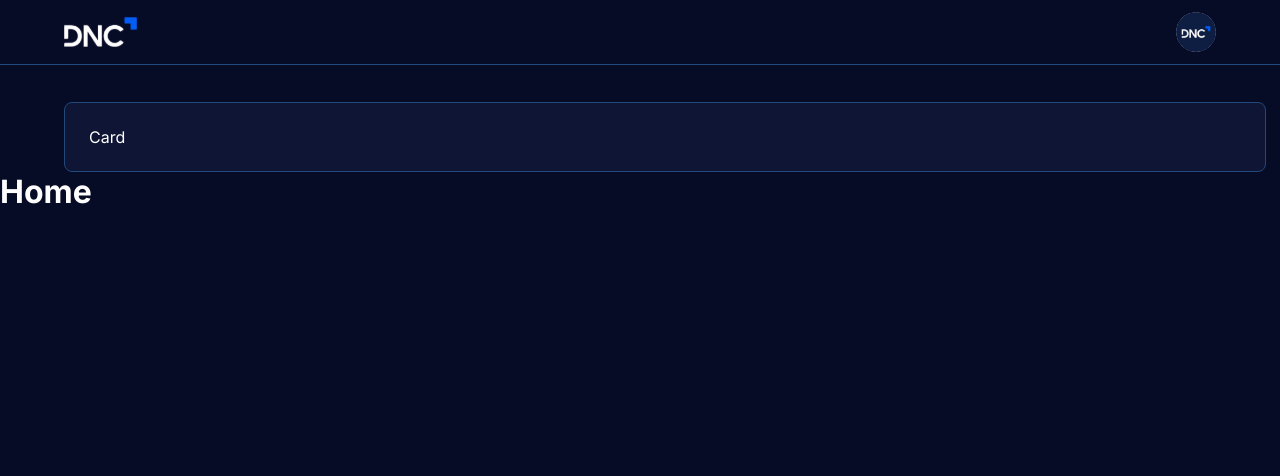
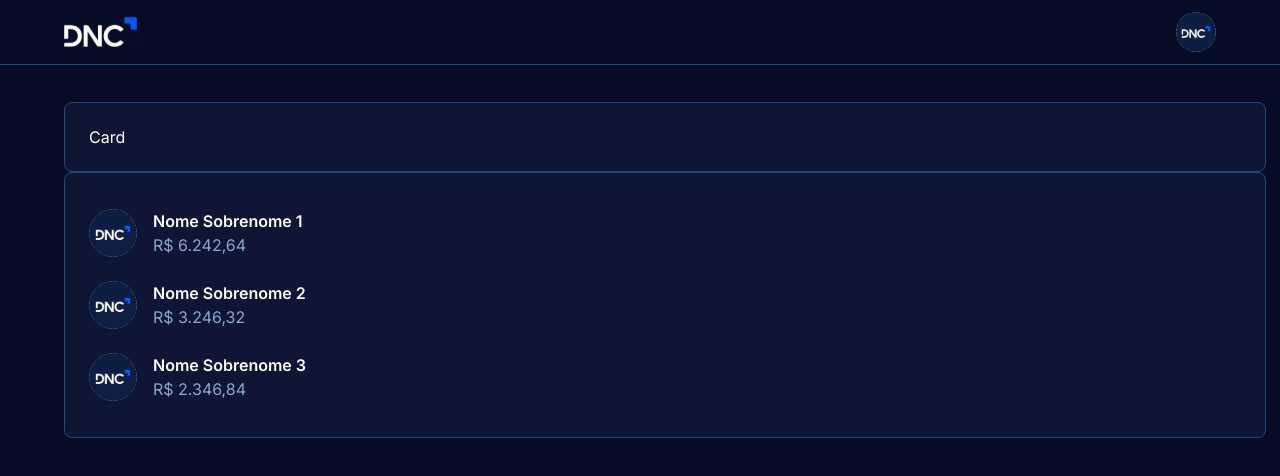
Before and after one commit to DieAllPies/dnc-sales-dashboard-dennis, a React (Vite) app: page /home in a window 1280 px wide. Shown: the top 476 px of the page. Built offline with nearby package versions, Linux system fonts and the light colour scheme.

Commit message:
Feat: Avatars list component

```diff
--- /dev/null
+++ b/src/components/AvatarsList.tsx
@@ -0,0 +1,38 @@
+import { StyledH2, StyledSpan } from '@/components'
+import { Avatar, Box } from '@mui/material'
+import { pxToRem } from '@/utils'
+import type { AvatarsListsProps } from '@/types/avatarsList'
+
+function AvatarsList(props: AvatarsListsProps) {
+  return (
+    <>
+      {props.listData.map((item, index) => (
+        <Box
+          sx={{
+            alignItems: 'center',
+            display: 'flex',
+            padding: `${pxToRem(12)} 0`,
+            key: { index },
+          }}
+        >
+          <Box>
+            <Avatar
+              alt={item.name}
+              src={item.avatar}
+              sx={{
+                width: pxToRem(48),
+                height: pxToRem(48),
+                marginRight: pxToRem(16),
+              }}
+            />
+          </Box>
+          <Box>
+            <StyledH2>{item.name}</StyledH2>
+            <StyledSpan>{item.subtitle}</StyledSpan>
+          </Box>
+        </Box>
+      ))}
+    </>
+  )
+}
+export default AvatarsList
--- a/src/components/index.ts
+++ b/src/components/index.ts
@@ -1,3 +1,4 @@
+export { default as AvatarsList } from './AvatarsList'
 export { default as FormComponent } from './FormComponent'
 export { default as Header } from './Header'
 export { Logo } from './Logo'
--- a/src/pages/Home.tsx
+++ b/src/pages/Home.tsx
@@ -1,14 +1,34 @@
-import { CardComponent, Header } from '@/components'
+import { AvatarsList, CardComponent, Header } from '@/components'
 import { Container } from '@mui/material'
+import { currencyConverter } from '@/utils'
 
 function Home() {
+  const mockListData = [
+    {
+      avatar: '/dnc-avatar.svg',
+      name: 'Nome Sobrenome 1',
+      subtitle: currencyConverter(6242.64),
+    },
+    {
+      avatar: '/dnc-avatar.svg',
+      name: 'Nome Sobrenome 2',
+      subtitle: currencyConverter(3246.32),
+    },
+    {
+      avatar: '/dnc-avatar.svg',
+      name: 'Nome Sobrenome 3',
+      subtitle: currencyConverter(2346.84),
+    },
+  ]
   return (
     <>
       <Header />
       <Container maxWidth="lg">
         <CardComponent>Card</CardComponent>
+        <CardComponent>
+          <AvatarsList listData={mockListData} />
+        </CardComponent>
       </Container>
-      <h1>Home</h1>
     </>
   )
 }
--- /dev/null
+++ b/src/utils/currencyConverter.ts
@@ -0,0 +1,11 @@
+/**
+ * Converts to BRL currency format
+ * @param value - Number to be converted
+ * @returns Converted BRL string
+ */
+export function currencyConverter(value: number): string {
+  return new Intl.NumberFormat('pt-BR', {
+    style: 'currency',
+    currency: 'BRL',
+  }).format(value)
+}
--- a/src/utils/index.ts
+++ b/src/utils/index.ts
@@ -1 +1,2 @@
 export * from './pxToRem'
+export * from './currencyConverter'
```
Also changed, not shown: src/types/avatarsList.d.ts (added, +9 -0 lines).
